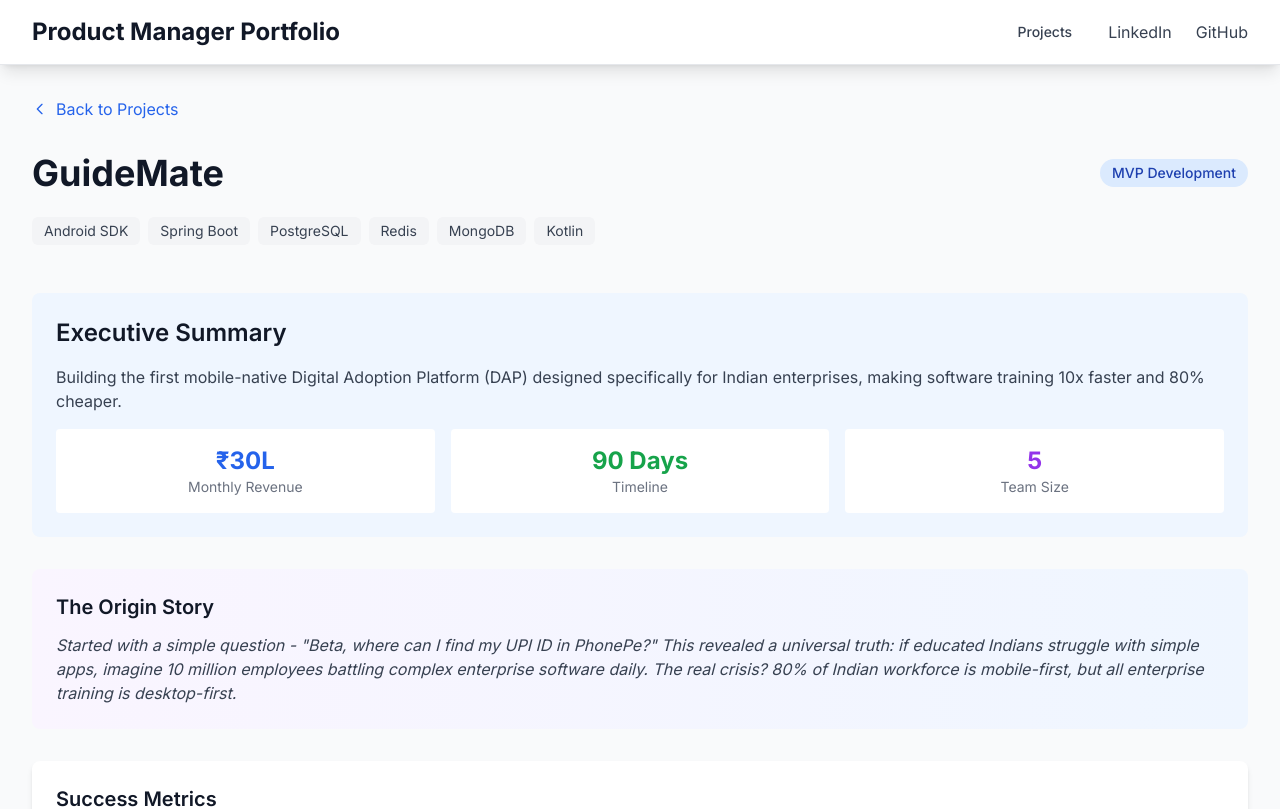
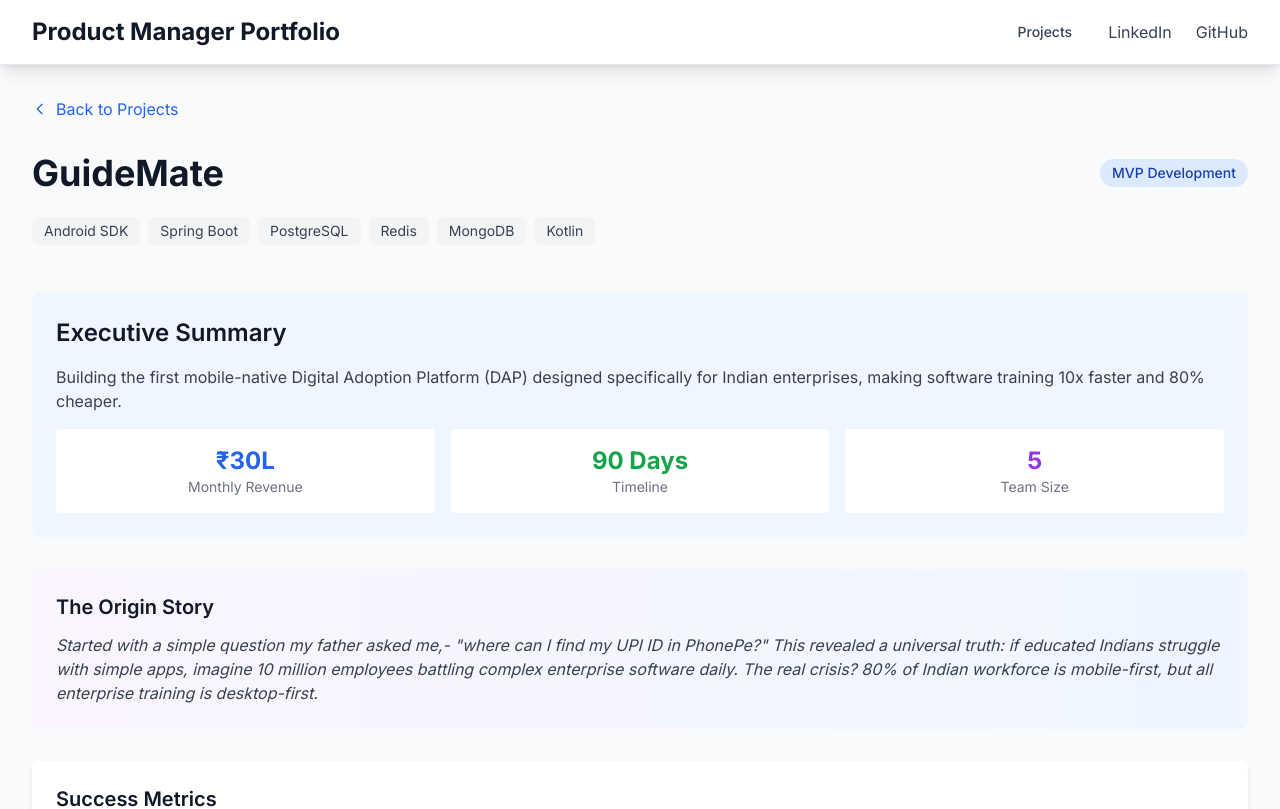
Before and after one commit to ideamchn/product-manager-portfolio, a React (Vite) app: page /projects/guidemate in a window 1280 px wide. Shown: the top 809 px of the page. Built offline with nearby package versions, Linux system fonts and the light colour scheme.

Commit message:
typo fix for originStory for guidemate

```diff
--- a/src/data/projectsData.js
+++ b/src/data/projectsData.js
@@ -805,7 +805,7 @@ const projects = [
         "timeline": "90 Days",
         "team": "5",
         "summary": "Building the first mobile-native Digital Adoption Platform (DAP) designed specifically for Indian enterprises, making software training 10x faster and 80% cheaper.",
-        "originStory": "Started with a simple question - \"Beta, where can I find my UPI ID in PhonePe?\" This revealed a universal truth: if educated Indians struggle with simple apps, imagine 10 million employees battling complex enterprise software daily. The real crisis? 80% of Indian workforce is mobile-first, but all enterprise training is desktop-first.",
+        "originStory": "Started with a simple question my father asked me,- \"where can I find my UPI ID in PhonePe?\" This revealed a universal truth: if educated Indians struggle with simple apps, imagine 10 million employees battling complex enterprise software daily. The real crisis? 80% of Indian workforce is mobile-first, but all enterprise training is desktop-first.",
         "burnRate": {
             "monthly": "₹8,50,000",
             "monthlyUSD": "$10,200 USD equivalent",
```
